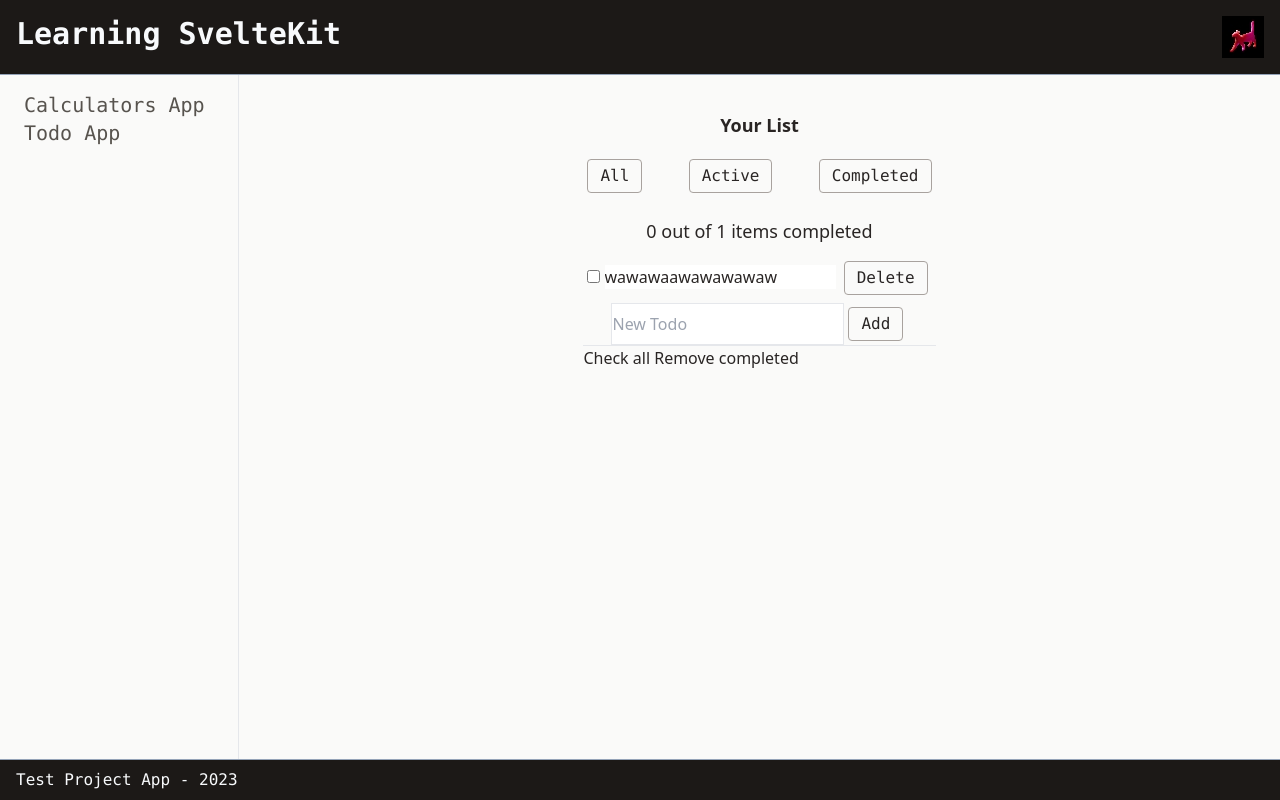
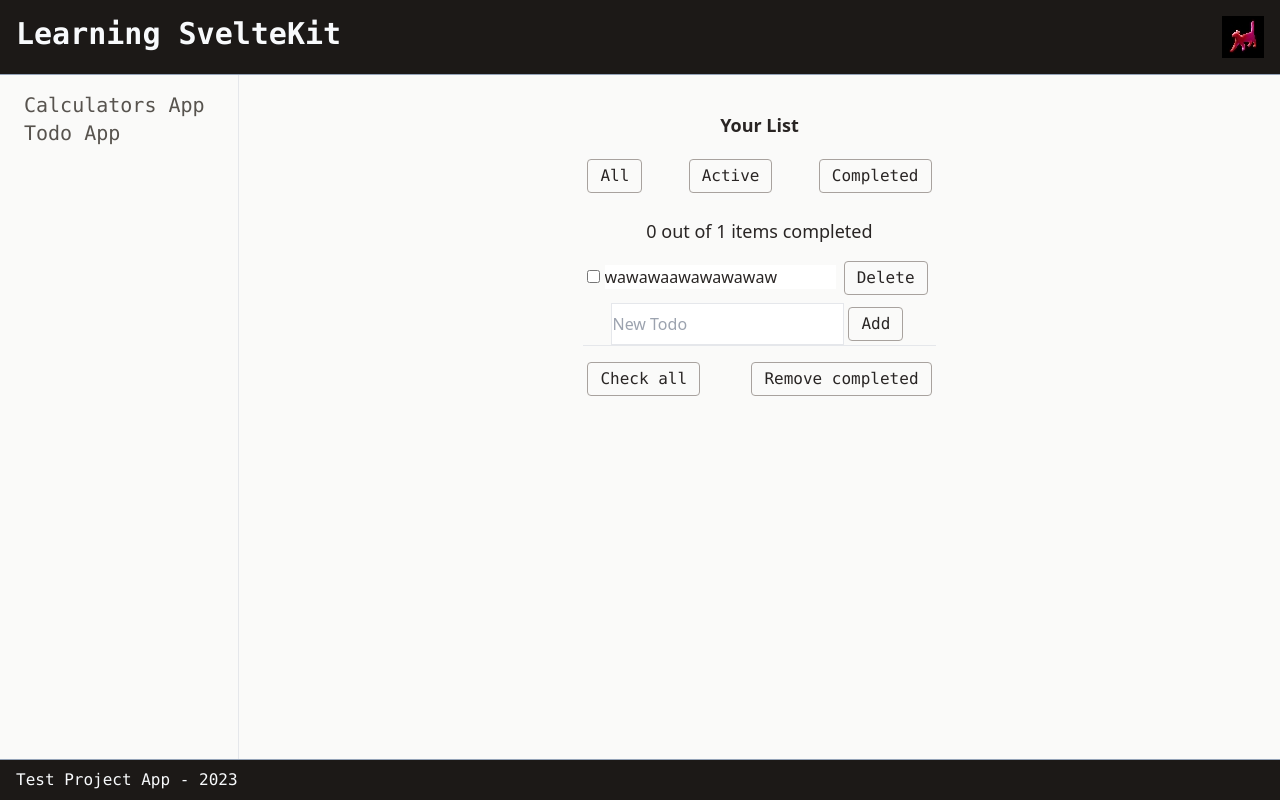
Before and after one commit to minihic/Learning-Svelte-Front-End-Project, a SvelteKit app: page /todo in a window 1280 px wide. Built offline with nearby package versions, Linux system fonts and the light colour scheme.

Commit message:
implemented sorting

```diff
--- a/src/routes/todo/ToDo.svelte
+++ b/src/routes/todo/ToDo.svelte
@@ -1,6 +1,7 @@
 <script lang="ts">
     let todo: { id: number; completed: boolean; name: string };
     export let todos: (typeof todo)[];
+    let filteredTodos: (typeof todo)[];
 
     //Todos properties
     $: totalTodos = todos.length;
@@ -25,8 +26,20 @@
     }
 
     //Filter Todos
-    let filterState: string = "all";
-    // let displayedTodos = todos.map(todo)
+    let filterState: "all" | "completed" | "not completed";
+    $: {
+        switch (filterState) {
+            case "all":
+                filteredTodos = todos;
+                break;
+            case "completed":
+                filteredTodos = todos.filter((todo) => todo.completed);
+                break;
+            case "not completed":
+                filteredTodos = todos.filter((todo) => !todo.completed);
+                break;
+        }
+    }
 </script>
 
 <div class="flex flex-col">
@@ -41,7 +54,7 @@
         </button>
         <button
             class="p-1 px-3 m-1 rounded border border-stone-400 font-mono"
-            on:click={() => (filterState = "active")}
+            on:click={() => (filterState = "not completed")}
         >
             <span>Active</span>
         </button>
@@ -92,8 +105,12 @@
 
     <hr />
 
-    <div>
-        <button>Check all</button>
-        <button>Remove completed</button>
+    <div class="flex py-3 flex-row justify-between">
+        <button class="p-1 px-3 m-1 rounded border border-stone-400 font-mono"
+            >Check all</button
+        >
+        <button class="p-1 px-3 m-1 rounded border border-stone-400 font-mono"
+            >Remove completed</button
+        >
     </div>
 </div>
```
